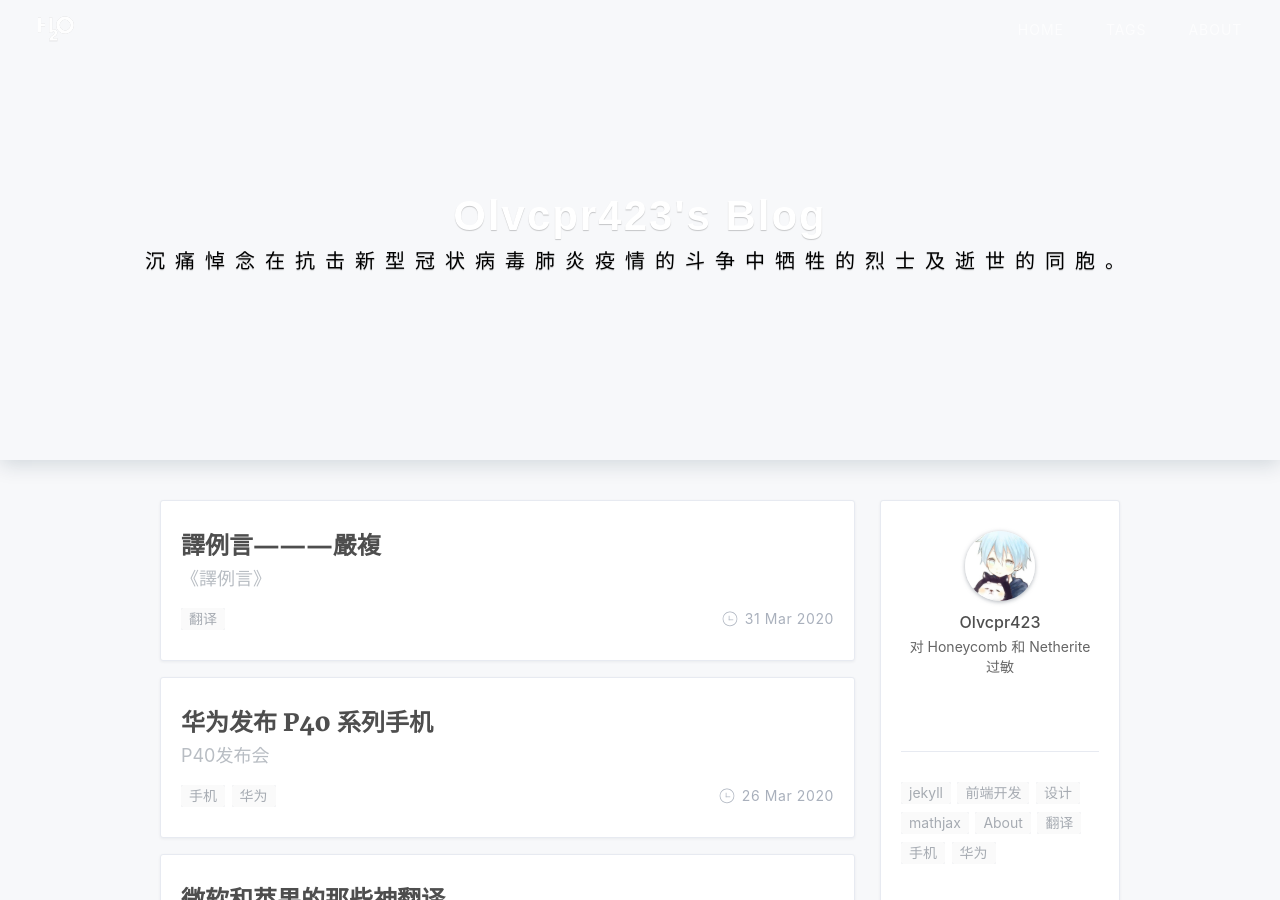
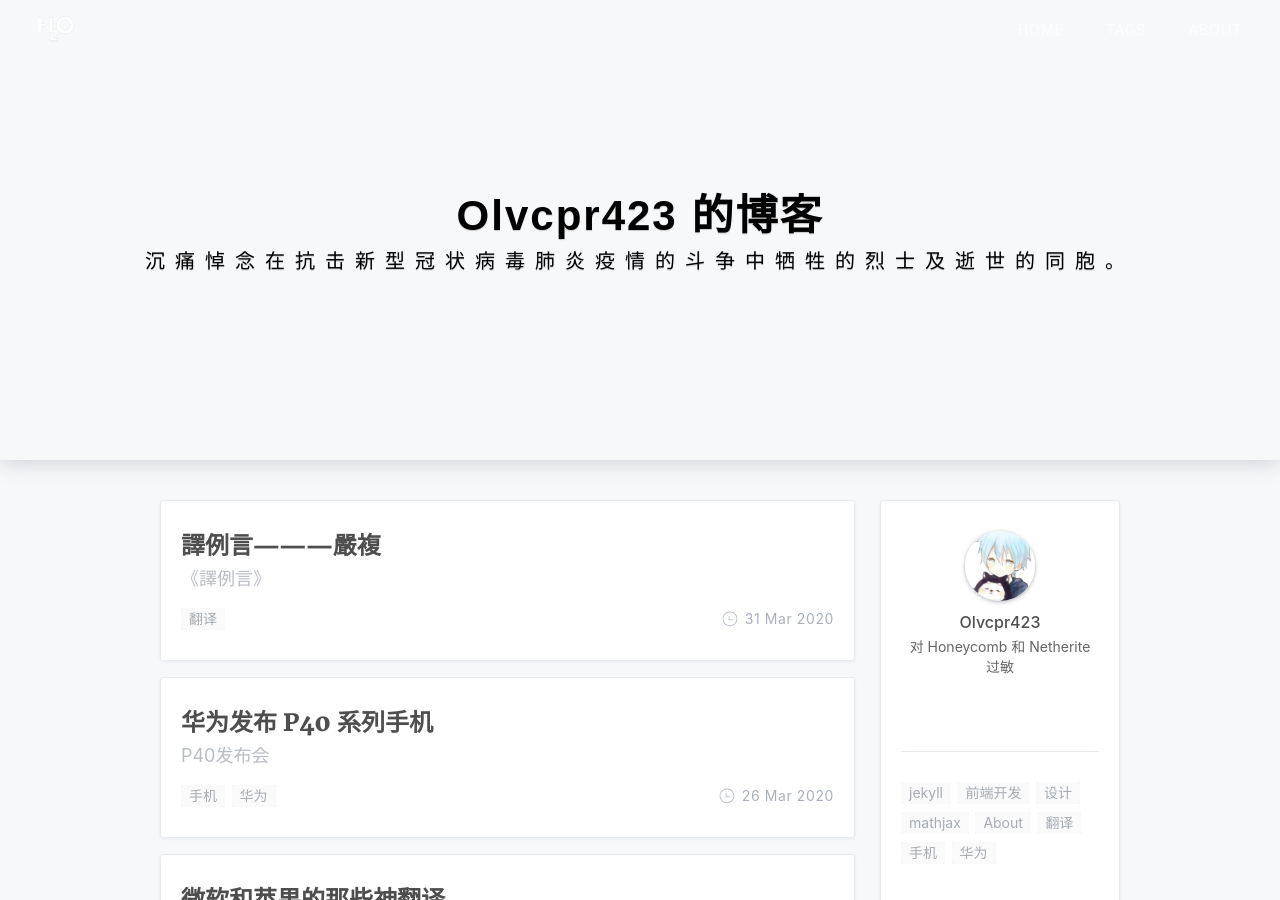
Before and after one commit to Olvcpr423/Olvcpr423.github.io, a Jekyll site: the page built from index.html, in a window 1280 px wide and 900 px high. Built offline with Jekyll 4.4.1, drawn with Linux system fonts in a browser that asks for light colours; nearby versions of some CDN libraries; the list of posts is cut into pages by our own code; a style sheet for code colours, icons or effects is not loaded.

Commit message:
Update index.html

```diff
--- a/index.html
+++ b/index.html
@@ -1,6 +1,6 @@
 ---
 layout: default
-home-title: Olvcpr423's Blog
+home-title: <font color ='#000000'>Olvcpr423 的博客</font>
 description: <font color ='#000000'>沉痛悼念在抗击新型冠状病毒肺炎疫情的斗争中牺牲的烈士及逝世的同胞。</font>
 header-img: '#000000'
 ---
```
